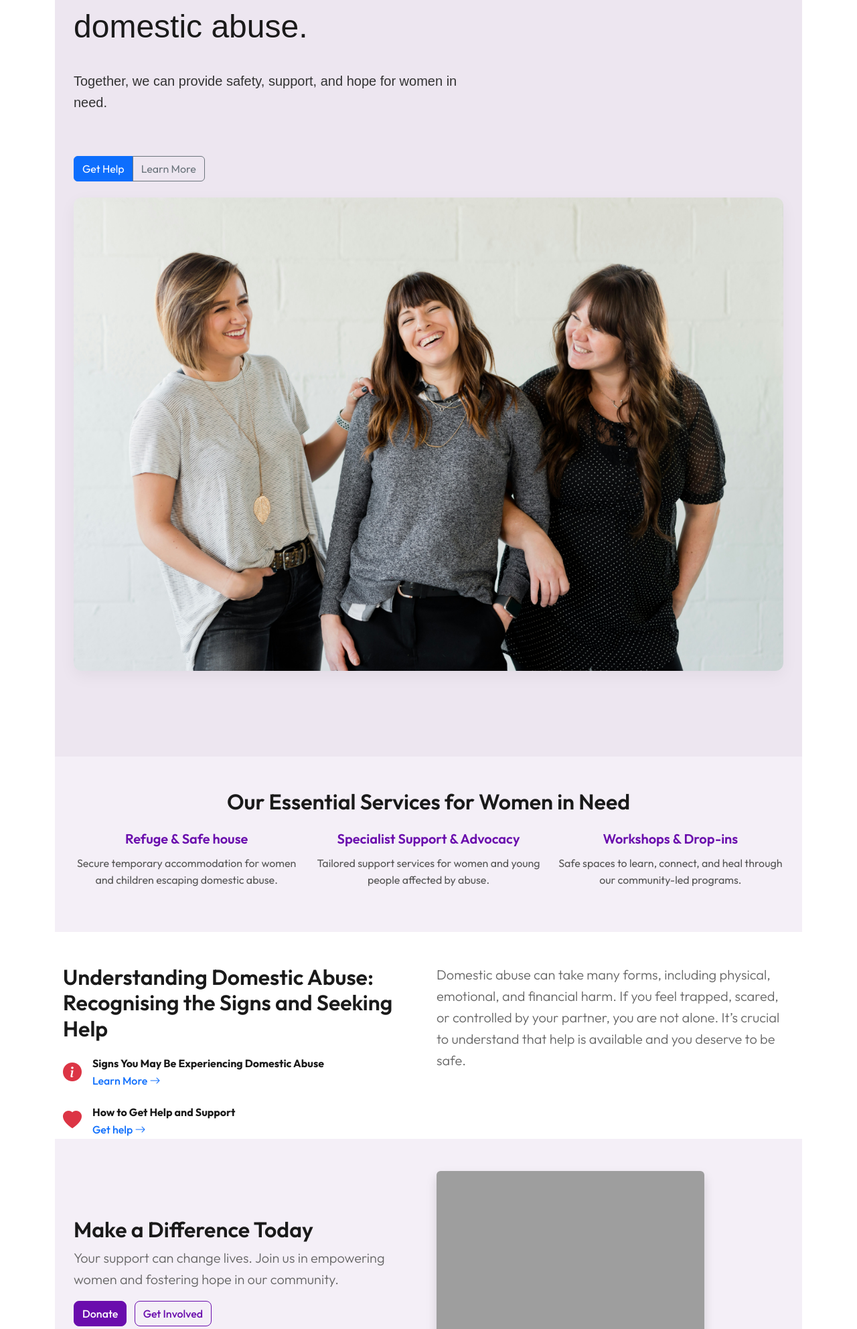
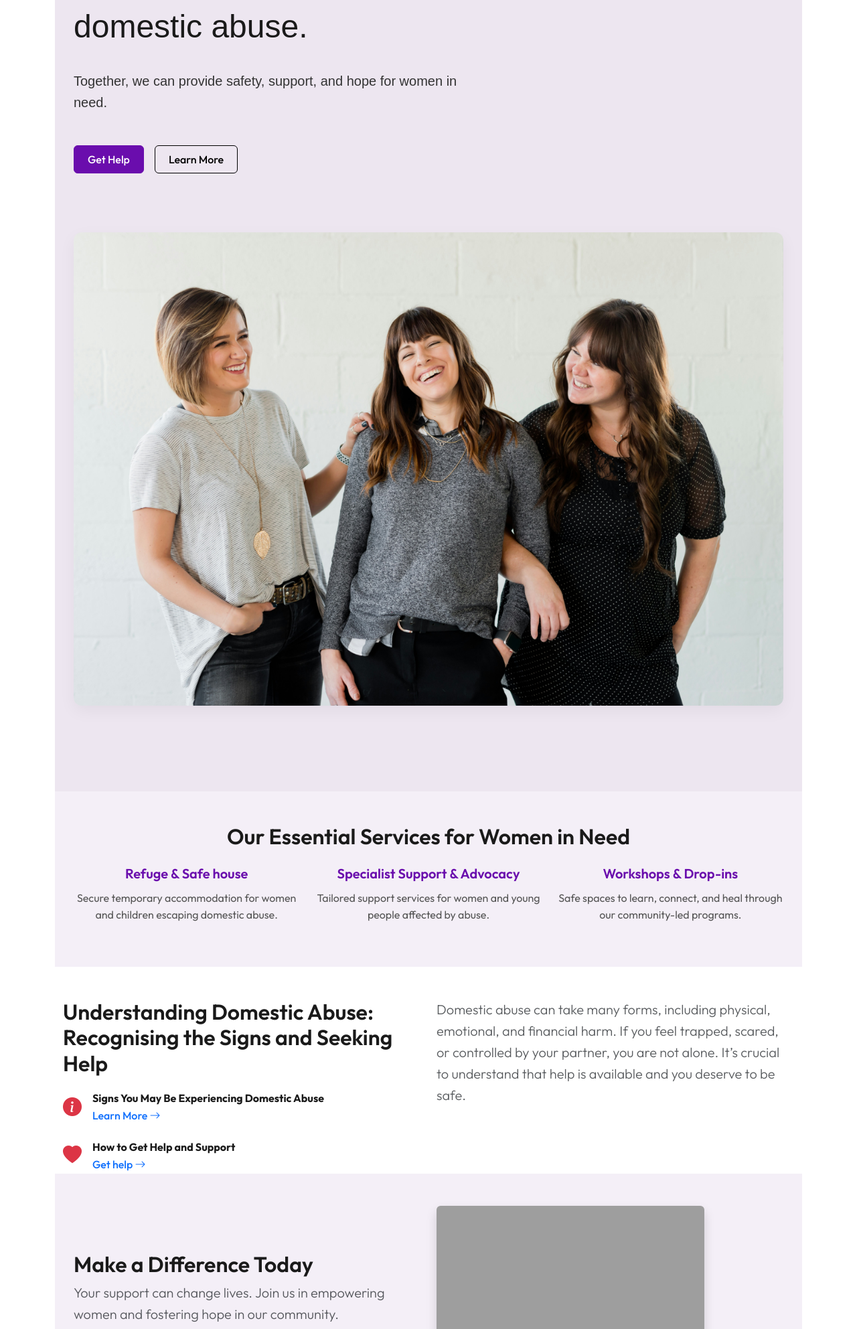
Before and after one commit to shipleyux/charity-site-ms4, a Django app: page / in a window 1280 px wide. Shown: the part 446-2431 px from the top of the page at 67% size. Run offline with Django 4.2, Linux system fonts and the light colour scheme; data comes from the database, SQL or seed files in the repository; some libraries are stand-ins or nearby versions; grey boxes are pictures that could not be loaded.

Commit message:
hero button styling

```diff
--- a/swa/static/swa/css/style.css
+++ b/swa/static/swa/css/style.css
@@ -25,11 +25,38 @@
 
 .hero-buttons {
   display: flex;
-  justify-content: center;
+  justify-content: flex-start;
   gap: 1rem; /* adds space between buttons */
   flex-wrap: wrap;
   margin-bottom: 4rem;
 }
+
+/* Primary solid purple button */
+.hero-buttons .btn-primary {
+  background-color: #6A0DAD;
+  border-color: #6A0DAD;
+  color: #fff;
+  font-weight: 500;
+  border-radius: 6px;
+  padding: 0.5rem 1.25rem;
+}
+
+/* Outline button with black text */
+.hero-buttons .btn-outline-secondary {
+  border: 1px solid #000;
+  color: #000;
+  font-weight: 500;
+  border-radius: 6px;
+  padding: 0.5rem 1.25rem;
+  background-color: transparent;
+}
+
+/* On hover, darken the border slightly */
+.hero-buttons .btn-outline-secondary:hover {
+  background-color: #000;
+  color: #fff;
+}
+
 
 
 
@@ -176,7 +203,7 @@
 
 /* === Typography Utilities === */
 .text-muted {
-  color: #666 !important;
+  color: #666;
 }
 
 h2, h5, h6 {
--- a/templates/core/home.html
+++ b/templates/core/home.html
@@ -12,7 +12,8 @@
       <div class="col-md-7">
         <h1>Empowerment, safety and support for women and children experiencing domestic abuse.</h1>
         <p>Together, we can provide safety, support, and hope for women in need.</p>
-        <div class="btn-group mt-3">
+        <div class="hero-buttons mt-3">
+
           <a href="{% url 'donate' %}" class="btn btn-primary">Get Help</a>
           <a href="#" class="btn btn-outline-secondary">Learn More</a>
         </div>
```
